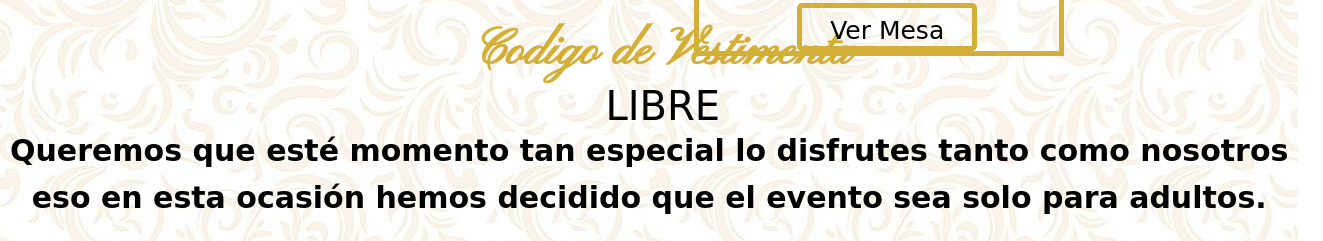
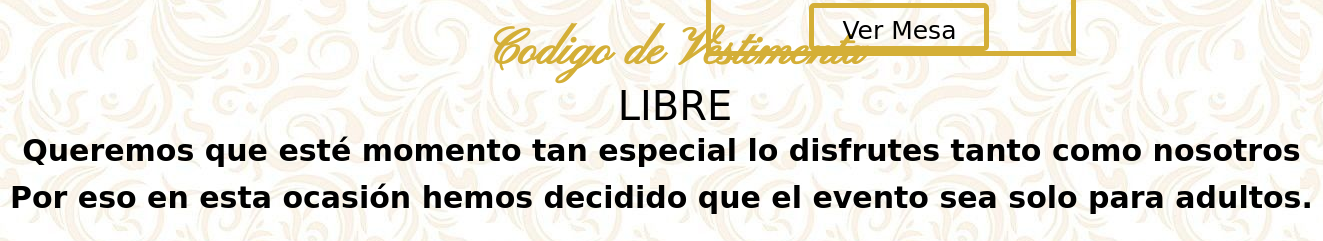
Before and after one commit to Gego16/Nuestra_Boda_Oscar_Marifer, a plain HTML site: page mobile/index.html in a window 1280 px wide. Shown: the part 2095-2336 px from the top of the page, 1323 px wide, since content can reach past the window. Drawn offline with Linux system fonts and the light colour scheme; a web font is replaced by a local one.

Commit message:
Update index.html

```diff
--- a/mobile/index.html
+++ b/mobile/index.html
@@ -136,7 +136,7 @@
     </main>
     <footer>
         <p> Queremos que esté momento tan especial lo disfrutes tanto como nosotros </p>
-        <p> eso en esta ocasión hemos decidido que el evento sea solo para adultos.</p>
+        <p> Por eso en esta ocasión hemos decidido que el evento sea solo para adultos.</p>
 
         <div class="confirmacion">
             <h2>confimación de asistencia</h2>
```
